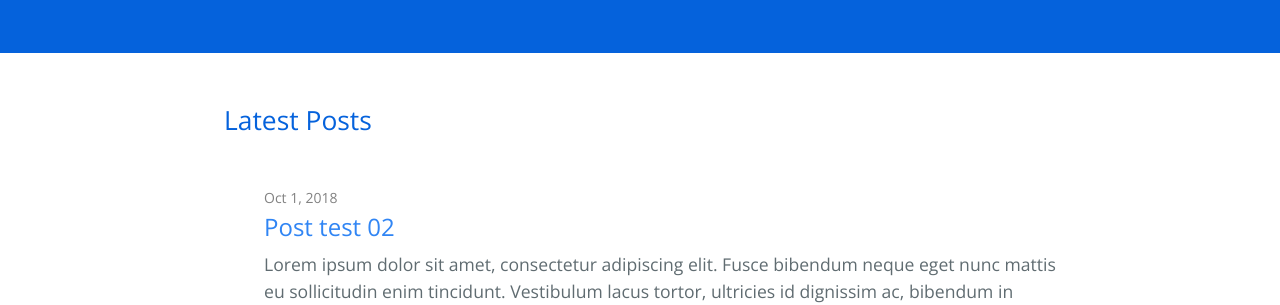
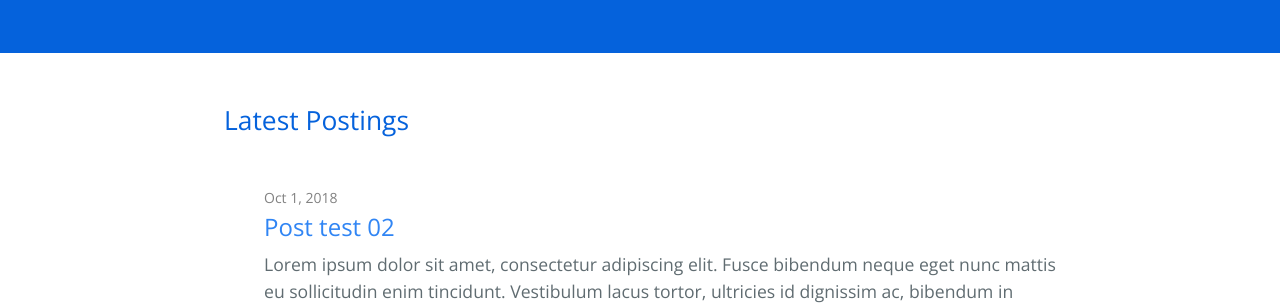
Before and after one commit to hcnoh/hcnoh.github.io, a Jekyll site: the page built from index.md, in a window 1280 px wide and 900 px high. Shown: the part 320-625 px from the top of the window. Built offline with Jekyll 4.4.1, drawn with Linux system fonts in a browser that asks for light colours.

Commit message:
Update home.html

```diff
--- a/_layouts/home.html
+++ b/_layouts/home.html
@@ -6,7 +6,7 @@ layout: default
 
   {{ content }}
 
-  <h2>Latest Posts</h2>
+  <h2>Latest Postings</h2>
 
   <div>&nbsp;</div>
 
```
